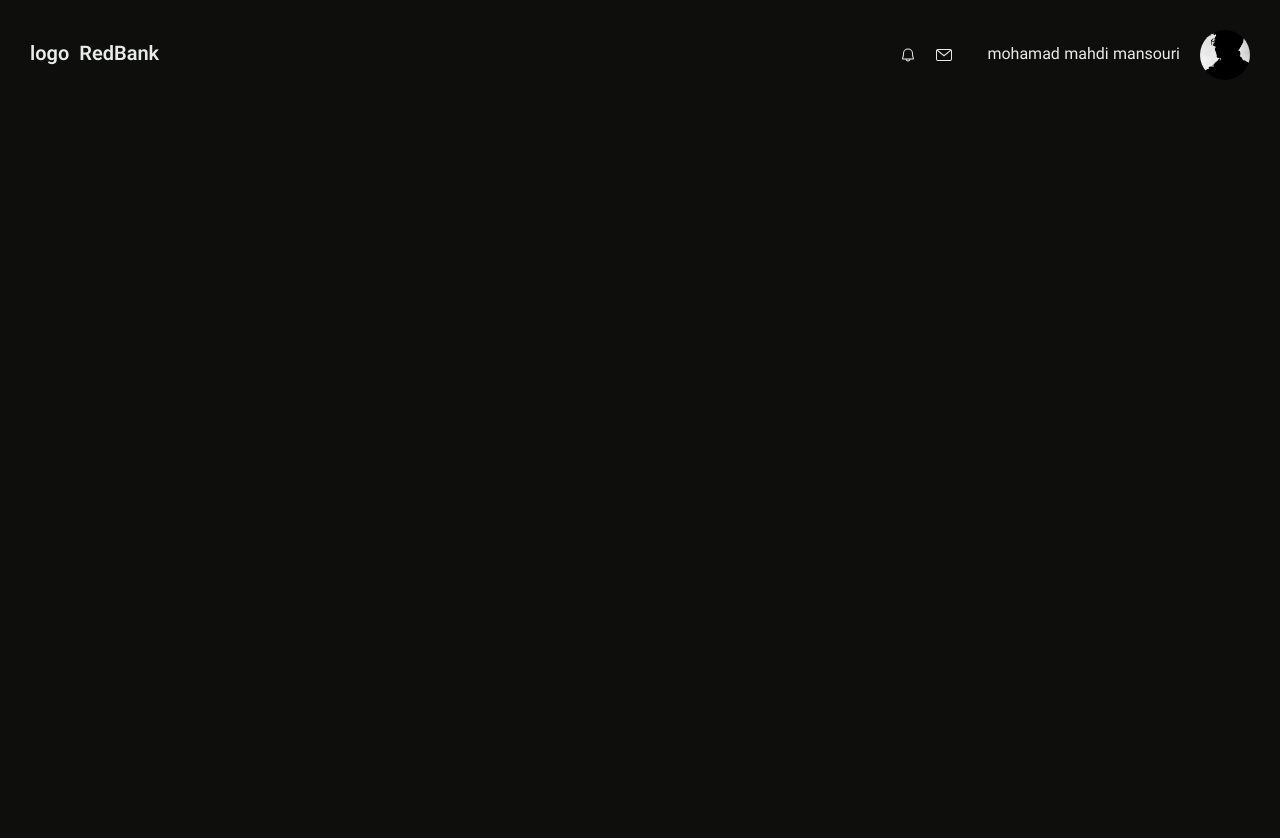
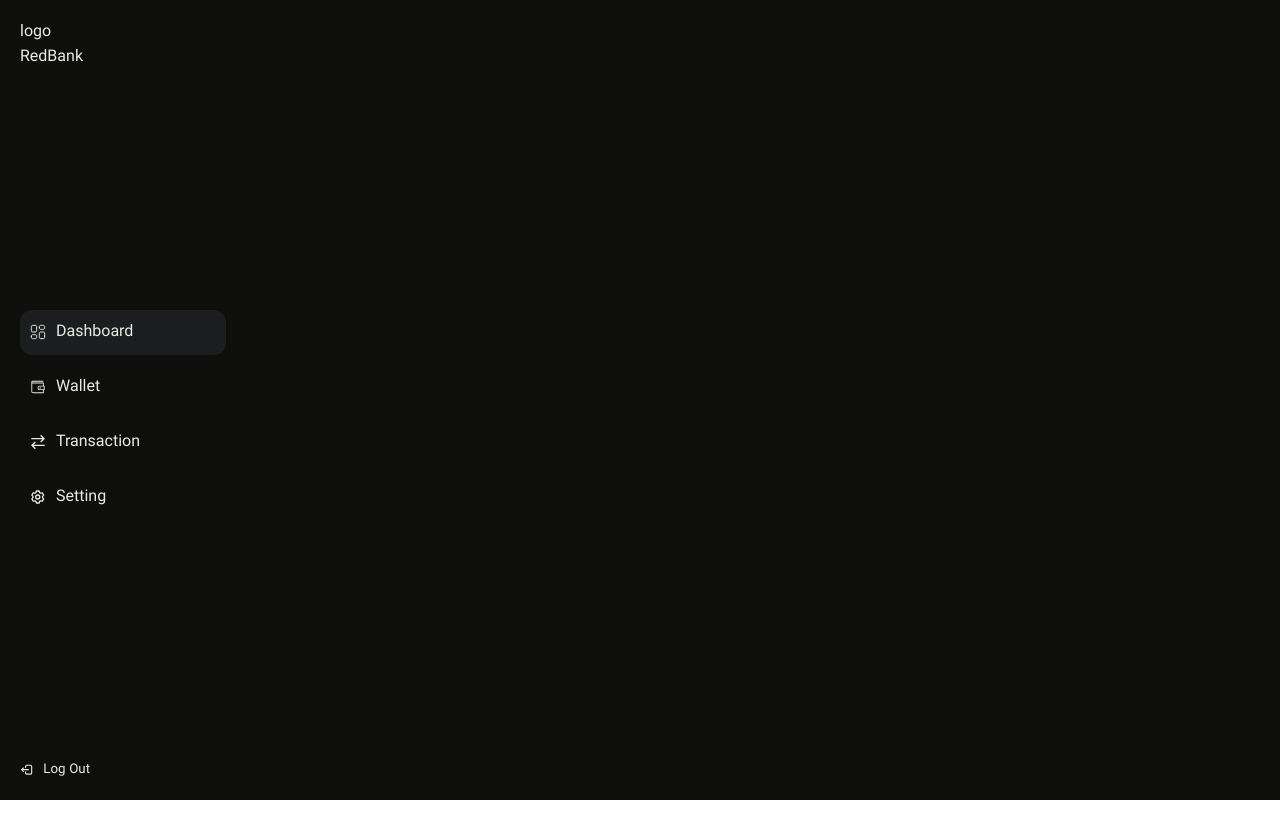
Before and after one commit to Emarnghni/RedBank, a plain HTML site: page index.html in a window 1280 px wide. After the commit the page ends 800 px from the top, so only its background shows below. Drawn offline with Linux system fonts and the light colour scheme.

Commit message:
changed the whole structure of header and redesigned it.

```diff
--- a/index.html
+++ b/index.html
@@ -8,12 +8,106 @@
     <link rel="stylesheet" href="style.css" />
   </head>
   <body>
-    <div class="container">
-      <header>
-        <div class="header-left">
+    <main class="container">
+      <section class="right-section">
+        <div class="logo-container">
           <div>logo</div>
           RedBank
         </div>
+        <div class="pages">
+          <a href="#" class="active">
+            <svg
+              xmlns="http://www.w3.org/2000/svg"
+              width="1em"
+              height="1em"
+              viewBox="0 0 24 24"
+            >
+              <path
+                fill="none"
+                stroke="currentColor"
+                stroke-linecap="round"
+                stroke-linejoin="round"
+                stroke-width="1.5"
+                d="M2 6c0-1.886 0-2.828.586-3.414S4.114 2 6 2s2.828 0 3.414.586S10 4.114 10 6v2c0 1.886 0 2.828-.586 3.414S7.886 12 6 12s-2.828 0-3.414-.586S2 9.886 2 8zm0 13c0-.932 0-1.398.152-1.765a2 2 0 0 1 1.083-1.083C3.602 16 4.068 16 5 16h2c.932 0 1.398 0 1.765.152a2 2 0 0 1 1.083 1.083C10 17.602 10 18.068 10 19s0 1.398-.152 1.765a2 2 0 0 1-1.083 1.083C8.398 22 7.932 22 7 22H5c-.932 0-1.398 0-1.765-.152a2 2 0 0 1-1.083-1.083C2 20.398 2 19.932 2 19m12-3c0-1.886 0-2.828.586-3.414S16.114 12 18 12s2.828 0 3.414.586S22 14.114 22 16v2c0 1.886 0 2.828-.586 3.414S19.886 22 18 22s-2.828 0-3.414-.586S14 19.886 14 18zm0-11c0-.932 0-1.398.152-1.765a2 2 0 0 1 1.083-1.083C15.602 2 16.068 2 17 2h2c.932 0 1.398 0 1.765.152a2 2 0 0 1 1.083 1.083C22 3.602 22 4.068 22 5s0 1.398-.152 1.765a2 2 0 0 1-1.083 1.083C20.398 8 19.932 8 19 8h-2c-.932 0-1.398 0-1.765-.152a2 2 0 0 1-1.083-1.083C14 6.398 14 5.932 14 5"
+                color="currentColor"
+              /></svg
+            >Dashboard</a
+          >
+          <a href="#"
+            ><svg
+              xmlns="http://www.w3.org/2000/svg"
+              width="1em"
+              height="1em"
+              viewBox="0 0 36 36"
+            >
+              <path
+                fill="currentColor"
+                d="M32 15h-1V9a1 1 0 0 0-1-1H6a1 1 0 0 1-1-.82v-.36A1 1 0 0 1 6 6h23.58a1 1 0 0 0 0-2H6a3 3 0 0 0-3 3a3 3 0 0 0 0 .36v20.57A4.1 4.1 0 0 0 7.13 32H30a1 1 0 0 0 1-1v-6h1a1 1 0 0 0 1-1v-8a1 1 0 0 0-1-1m-3 15H7.13A2.11 2.11 0 0 1 5 27.93V9.88A3.1 3.1 0 0 0 6 10h23v5h-7a5 5 0 0 0 0 10h7Zm2-7h-9a3 3 0 0 1 0-6h9Z"
+                class="clr-i-outline clr-i-outline-path-1"
+              />
+              <circle
+                cx="23.01"
+                cy="20"
+                r="1.5"
+                fill="currentColor"
+                class="clr-i-outline clr-i-outline-path-2"
+              />
+              <path fill="none" d="M0 0h36v36H0z" /></svg
+            >Wallet</a
+          >
+          <a href="#"
+            ><svg
+              xmlns="http://www.w3.org/2000/svg"
+              width="1em"
+              height="1em"
+              viewBox="0 0 24 24"
+            >
+              <path
+                fill="none"
+                stroke="currentColor"
+                stroke-width="2"
+                d="M2 7h18m-4-5l5 5l-5 5m6 5H4m4-5l-5 5l5 5"
+              /></svg
+            >Transaction</a
+          >
+          <a href="#"
+            ><svg
+              xmlns="http://www.w3.org/2000/svg"
+              width="1em"
+              height="1em"
+              viewBox="0 0 24 24"
+            >
+              <path
+                fill="currentColor"
+                d="M19.9 12.66a1 1 0 0 1 0-1.32l1.28-1.44a1 1 0 0 0 .12-1.17l-2-3.46a1 1 0 0 0-1.07-.48l-1.88.38a1 1 0 0 1-1.15-.66l-.61-1.83a1 1 0 0 0-.95-.68h-4a1 1 0 0 0-1 .68l-.56 1.83a1 1 0 0 1-1.15.66L5 4.79a1 1 0 0 0-1 .48L2 8.73a1 1 0 0 0 .1 1.17l1.27 1.44a1 1 0 0 1 0 1.32L2.1 14.1a1 1 0 0 0-.1 1.17l2 3.46a1 1 0 0 0 1.07.48l1.88-.38a1 1 0 0 1 1.15.66l.61 1.83a1 1 0 0 0 1 .68h4a1 1 0 0 0 .95-.68l.61-1.83a1 1 0 0 1 1.15-.66l1.88.38a1 1 0 0 0 1.07-.48l2-3.46a1 1 0 0 0-.12-1.17ZM18.41 14l.8.9l-1.28 2.22l-1.18-.24a3 3 0 0 0-3.45 2L12.92 20h-2.56L10 18.86a3 3 0 0 0-3.45-2l-1.18.24l-1.3-2.21l.8-.9a3 3 0 0 0 0-4l-.8-.9l1.28-2.2l1.18.24a3 3 0 0 0 3.45-2L10.36 4h2.56l.38 1.14a3 3 0 0 0 3.45 2l1.18-.24l1.28 2.22l-.8.9a3 3 0 0 0 0 3.98m-6.77-6a4 4 0 1 0 4 4a4 4 0 0 0-4-4m0 6a2 2 0 1 1 2-2a2 2 0 0 1-2 2"
+              /></svg
+            >Setting</a
+          >
+        </div>
+        <button class="log-out-button">
+          <svg
+            xmlns="http://www.w3.org/2000/svg"
+            width="1em"
+            height="1em"
+            viewBox="0 0 24 24"
+          >
+            <g
+              fill="none"
+              stroke="currentColor"
+              stroke-linecap="round"
+              stroke-linejoin="round"
+              stroke-width="2"
+            >
+              <path
+                d="M10 8V6a2 2 0 0 1 2-2h7a2 2 0 0 1 2 2v12a2 2 0 0 1-2 2h-7a2 2 0 0 1-2-2v-2"
+              />
+              <path d="M15 12H3l3-3m0 6l-3-3" />
+            </g></svg
+          >Log Out
+        </button>
+      </section>
+      <!-- <header>
+
         <div class="header-right">
           <div class="icon-container">
             <svg
@@ -46,7 +140,10 @@
           </div>
         </div>
       </header>
-    </div>
+      <main>
+        <section class="right-section"></section>
+      </main>-->
+    </main>
     <script src="./script.js"></script>
   </body>
 </html>
--- a/style.css
+++ b/style.css
@@ -3,6 +3,7 @@
     --background: #0e0f0c;
     --primary: #bcc3b3;
     --secondary: #444a56;
+    --secondary-low: rgba(68, 74, 86, 0.25);
     --accent: #837390;
 }
 
@@ -11,36 +12,47 @@
     margin: 0;
     color: var(--text);
     font-family: Vazirmatn;
+    text-decoration: none;
 }
 
 .container {
     background-color: var(--background);
-    height: 100vh;
-    padding: 30px;
+    height: calc(100vh - 40px);
+    padding: 20px;
 }
 
-header {
+.right-section {
     display: flex;
+    flex-direction: column;
     justify-content: space-between;
+    align-items: start;
+    height: 100%;
+    width: 15%;
 }
 
-.header-right,
-.profile-name,
-.icon-container,
-.header-left {
+.pages {
+    display: flex;
+    flex-direction: column;
+    width: 100%;
+    row-gap: 10px;
+
+}
+
+.pages a {
+    padding: 10px;
+    width: 100%;
+    border-radius: 12px;
     display: flex;
     align-items: center;
-    gap: 20px;
+    column-gap: 10px;
 }
 
-.header-left {
-    gap: 10px;
-    font-size: 20px;
-    font-weight: 600;
+.pages a.active {
+    background-color: var(--secondary-low);
 }
 
-.header-right {
-    gap: 35px;
+.pages a.active svg {
+    color: var(--accent) !important;
 }
 
 .profile-name {
@@ -54,3 +66,11 @@ header {
     border-radius: 50%;
     background: url("./assets/images/profile.jfif") center/cover
 }
+
+.log-out-button {
+    background-color: var(--background);
+    border: none;
+    display: flex;
+    align-items: center;
+    gap: 10px;
+}
```
